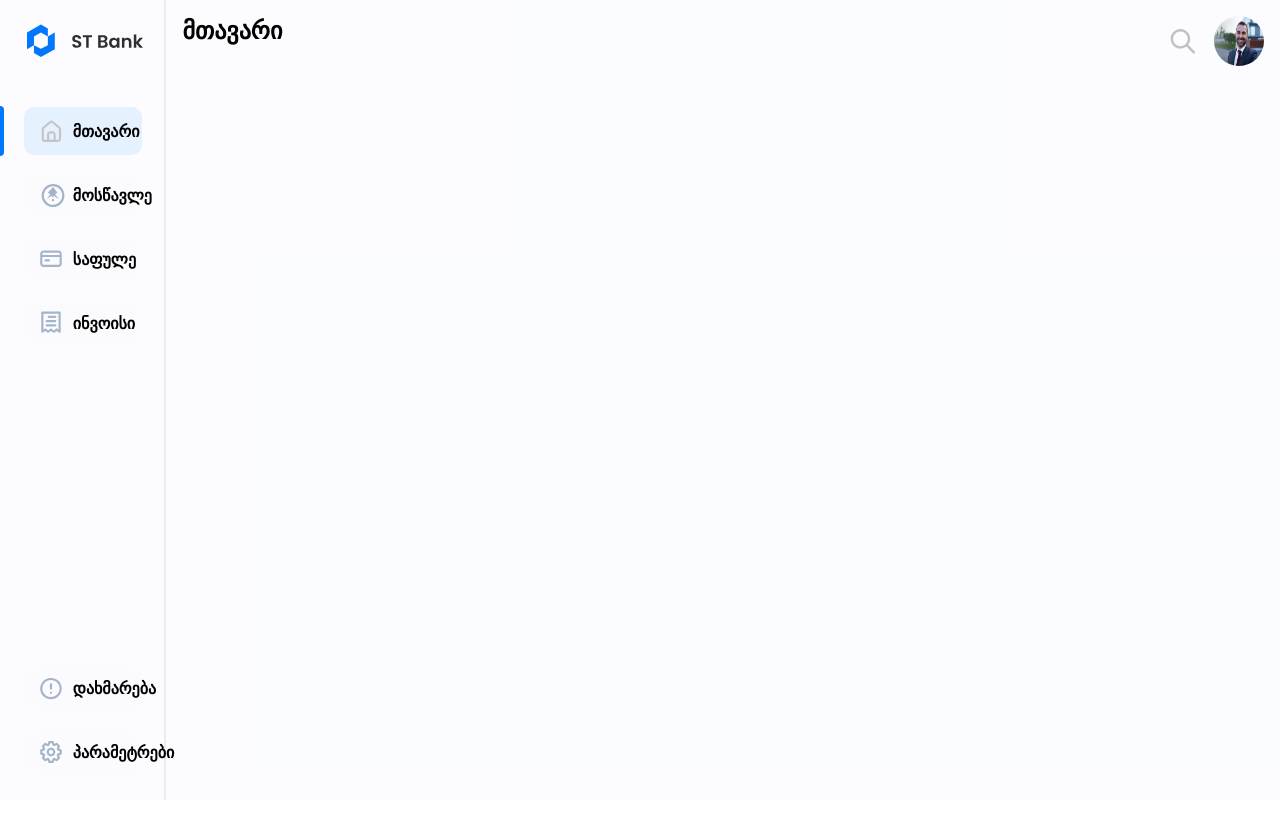
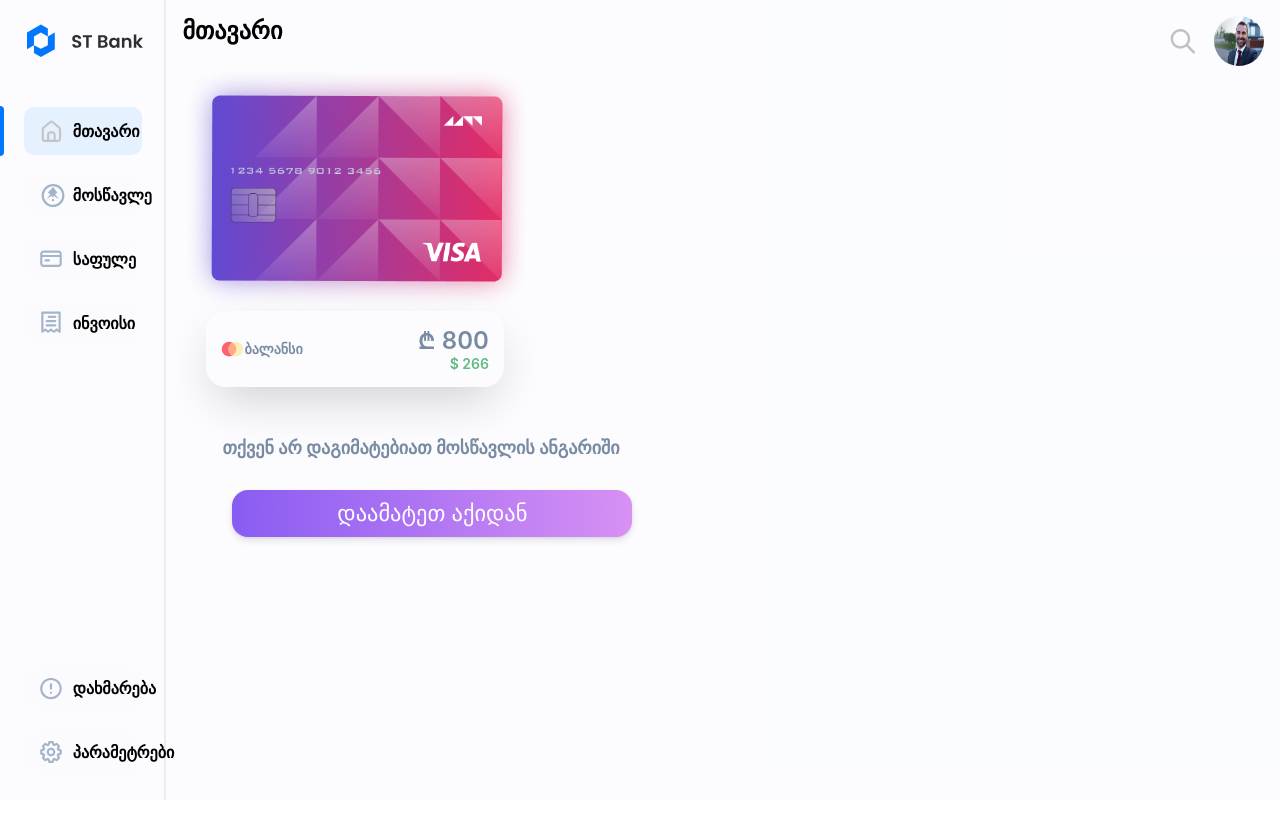
Before and after one commit to levaniCS/Student-bank, a Next.js app: page /dashboard in a window 1280 px wide. Built offline with nearby package versions, Linux system fonts and the light colour scheme.

Commit message:
add student add form

```diff
--- a/components/dashboard/components/main/index.tsx
+++ b/components/dashboard/components/main/index.tsx
@@ -1,8 +1,9 @@
 import styled from "styled-components";
-import { AuthDataProps } from "../../../../utils/form.interfaces";
+import { AuthAndNavProps } from "../../../../utils/form.interfaces";
+import MainContent from "../mainContent/mainContent";
 
 
-const MainSection = ({ status, user } : AuthDataProps) => {
+const MainSection = ({ status, user, activeNav, setActiveNav, students } : AuthAndNavProps) => {
   return (
     <MainSectionComponent>
       <MainContainer>
@@ -11,51 +12,10 @@ const MainSection = ({ status, user } : AuthDataProps) => {
           <Profile>
             <img style={{ width: "30px" }} src="/icons/search.svg" alt="" />
             <ProfilePhoto src="/images/profile.jpg" alt="" />
-            {status.loggedIn && <BalanceTitle>{`${user.userDetails.name} - ${user.userDetails.isParent ? 'Parent' : 'Child'}`}</BalanceTitle>}
+            {status.loggedIn && <Title>{`${user.userDetails.name} - ${user.userDetails.isParent ? 'Parent' : 'Child'}`}</Title>}
           </Profile>
         </Header>
-        {status.loggedIn && (
-          <Container>
-            <MyCard>
-              <Card src="/images/card.png" alt="" />
-              <Balance>
-                <div
-                  style={{
-                    display: "flex",
-                    gap: "10px",
-                    justifyContent: "space-between",
-                  }}
-                >
-                  <div
-                    style={{
-                      display: "flex",
-                      alignItems: "center",
-                    }}
-                  >
-                    <img src="/icons/mastercard.svg" alt="" />
-                    <BalanceTitle style={{ fontSize: "14px" }}>
-                      ბალანსი
-                    </BalanceTitle>
-                  </div>
-                  <div
-                    style={{
-                      display: "flex",
-                      flexDirection: "column",
-                      textAlign: "right",
-                    }}
-                  >
-                    <BalanceTitle style={{ fontSize: "24px" }}>
-                      ₾ 800
-                    </BalanceTitle>
-                    <BalanceTitle style={{ fontSize: "14px", color: "#61BB84" }}>
-                      $ 266
-                    </BalanceTitle>
-                  </div>
-                </div>
-              </Balance>
-            </MyCard>
-          </Container>
-        )}
+        <MainContent activeNav={activeNav} setActiveNav={setActiveNav} status={status} user={user} students={students} />
       </MainContainer>
     </MainSectionComponent>
   );
@@ -71,7 +31,6 @@ const MainSectionComponent = styled("div")`
 const MainContainer = styled("div")`
   width: 100%;
 `;
-const Container = styled("div")``;
 
 const Header = styled("div")`
   width: 100%;
@@ -94,30 +53,3 @@ const ProfilePhoto = styled("img")`
   width: 50px;
   height: 50px;
 `;
-
-const Card = styled("img")`
-  width: 350px;
-  cursor: pointer;
-  &:hover {
-    transform: scale(1.01);
-  }
-`;
-const MyCard = styled("div")`
-  display: flex;
-  flex-direction: column;
-  width: fit-content;
-`;
-const Balance = styled("div")`
-  box-shadow: rgba(0, 0, 0, 0.2) 0px 18px 50px -10px;
-  width: 85%;
-  border-radius: 20px;
-  padding: 15px;
-  margin-left: 1.5rem;
-`;
-const BalanceTitle = styled("h1")`
-  font-size: 14px;
-  color: #798ba3;
-  font-weight: 600;
-  padding: 0;
-  margin: 0;
-`;
--- /dev/null
+++ b/components/dashboard/components/mainContent/mainContent.tsx
@@ -0,0 +1,15 @@
+import { AuthAndNavProps } from "../../../../utils/form.interfaces"
+import MainTab from "./mainTab"
+import StudentTab from "./studentTab"
+
+const MainContent = (props: AuthAndNavProps) => {
+  const { activeNav } = props
+  return (
+    <>
+      {activeNav === 'main' && <MainTab {...props} />}
+      {activeNav === 'student' && <StudentTab {...props} />}
+    </>
+  )
+}
+
+export default MainContent
--- /dev/null
+++ b/components/dashboard/components/mainContent/mainTab/index.tsx
@@ -0,0 +1,161 @@
+import React from 'react'
+import styled from 'styled-components'
+import { AuthAndNavProps, RegisterDataProps } from '../../../../../utils/form.interfaces';
+import { StyledButton } from '../../../../forms/formStyles';
+
+const MainTab = ({ students, setActiveNav }: AuthAndNavProps) => {
+  const { list } = students;
+
+  const renderStudentList = () => list.map((i: RegisterDataProps, idx: number) => {
+    return (
+      <StudentItem key={idx}>
+        <p>{i.name}</p>
+        <p>{i.surname}</p>
+        <p>{i.email}</p>
+      </StudentItem>
+    )
+  })
+
+  return (
+    <Container>
+      <MyCard>
+        <Card src="/images/card.png" alt="" />
+        <Balance>
+          <div
+            style={{
+              display: "flex",
+              gap: "10px",
+              justifyContent: "space-between",
+            }}
+          >
+            <div
+              style={{
+                display: "flex",
+                alignItems: "center",
+              }}
+            >
+              <img src="/icons/mastercard.svg" alt="" />
+              <BalanceTitle style={{ fontSize: "14px" }}>
+                ბალანსი
+              </BalanceTitle>
+            </div>
+            <div
+              style={{
+                display: "flex",
+                flexDirection: "column",
+                textAlign: "right",
+              }}
+            >
+              <BalanceTitle style={{ fontSize: "24px" }}>
+                ₾ 800
+              </BalanceTitle>
+              <BalanceTitle style={{ fontSize: "14px", color: "#61BB84" }}>
+                $ 266
+              </BalanceTitle>
+            </div>
+          </div>
+        </Balance>
+      </MyCard>
+
+
+
+      {/* სია */}
+      {list.length > 0 && (
+        <>
+          <StyledTitle>მოსწავლეები</StyledTitle>
+          <StyledHeader>
+            <p>სახელი</p>
+            <p>გვარი</p>
+            <p>ელ ფოსტა</p>
+          </StyledHeader>
+        </>
+      )}
+      <StudentList>
+        {list.length > 0 ? renderStudentList() : (
+            <>
+              <BalanceTitle style={{ fontSize: 18, marginTop: 50 }}>თქვენ არ დაგიმატებიათ მოსწავლის ანგარიში</BalanceTitle>
+              <StyledButton style={{ width: 400 }} onClick={() => setActiveNav('student')}>დაამატეთ აქიდან</StyledButton>
+            </>
+          )}
+      </StudentList>
+    </Container>
+  )
+}
+
+const Container = styled("div")``;
+
+const Card = styled("img")`
+  width: 350px;
+  cursor: pointer;
+  &:hover {
+    transform: scale(1.01);
+  }
+`;
+
+const MyCard = styled("div")`
+  display: flex;
+  flex-direction: column;
+  width: fit-content;
+`;
+
+const Balance = styled("div")`
+  box-shadow: rgba(0, 0, 0, 0.2) 0px 18px 50px -10px;
+  width: 85%;
+  border-radius: 20px;
+  padding: 15px;
+  margin-left: 1.5rem;
+`;
+
+const BalanceTitle = styled("h1")`
+  font-size: 14px;
+  color: #798ba3;
+  font-weight: 600;
+  padding: 0;
+  margin: 0;
+`;
+
+const StudentList = styled("ul")`
+  list-style: none;
+
+`
+const StudentItem = styled("li")`
+  margin: 20px;
+  min-height: 100px;
+  box-shadow: rgba(0, 0, 0, 0.2) 0px 18px 50px -10px;
+  border-radius: 2rem;
+
+  display: flex;
+  justify-content: space-around;
+  align-items: center;
+
+  p {
+    font-size: 17px;
+    color: #547cb1;
+  }
+`
+
+const StyledHeader = styled("div")`
+  margin: 20px 50px;
+  min-height: 70px;
+  box-shadow: rgba(0, 0, 0, 0.2) 0px 18px 50px -10px;
+  border-radius: 2rem;
+
+  display: flex;
+  font-weight: bold;
+  justify-content: space-around;
+  align-items: center;
+
+  p {
+    font-size: 18px;
+    color: #547cb1;
+  }
+`
+
+const StyledTitle = styled("h2")`
+  color: #547cb1;
+  font-size: 25px;
+  margin-top: 80px;
+  margin-left: 50px;
+`
+
+export default MainTab
--- /dev/null
+++ b/components/dashboard/components/mainContent/studentTab/index.tsx
@@ -0,0 +1,35 @@
+import React, { useState } from 'react'
+import styled from 'styled-components'
+import { AuthAndNavProps } from '../../../../../utils/form.interfaces'
+import Register from '../../../../forms/register'
+
+const StudentTab = (props: AuthAndNavProps ) => {
+  const [showForm, setShowForm] = useState(false)
+
+  return (
+    <div>
+      <StyledAddStudentContainer onClick={() => setShowForm(!showForm)}>მოსწავლის დამატება</StyledAddStudentContainer>
+      {showForm && (
+        <Register
+          {...props}
+          isStudentAdd
+          onCancel={() => setShowForm(!showForm)}
+        />
+      )}
+    </div>
+  )
+}
+
+const StyledAddStudentContainer = styled("div")`
+  /* height: 100px; */
+  width: fit-content;
+  color: gray;
+  font-weight: bold;
+  background: rgb(229, 241, 255);
+  padding: 20px;
+  margin: 20px 0;
+  border-radius: 2rem;
+  cursor: pointer;
+`
+
+export default StudentTab
--- a/components/dashboard/index.tsx
+++ b/components/dashboard/index.tsx
@@ -1,4 +1,4 @@
-import React, { useContext } from "react";
+import React, { useContext, useState } from "react";
 import styled from "styled-components";
 import MainSection from "./components/main";
 import Navigation from "./components/navigation";
@@ -6,14 +6,15 @@ import { AuthContext } from '../../context/authContext';
 
 
 const DashboardPage = () => {
-  const { status, user } = useContext(AuthContext);
+  const [activeNav, setActiveNav] = useState("main");
+  const ctx = useContext(AuthContext);
 
 
   return (
     <DashboardContainer>
       <DashboardSection>
-        <Navigation status={status} user={user} />
-        <MainSection status={status} user={user} />
+        <Navigation {...ctx} setActiveNav={setActiveNav} activeNav={activeNav} />
+        <MainSection {...ctx} activeNav={activeNav} setActiveNav={setActiveNav} />
       </DashboardSection>
     </DashboardContainer>
   );
--- a/context/authContext.js
+++ b/context/authContext.js
@@ -5,6 +5,8 @@ export const AuthContext = createContext();
 const AuthProvider = ({ children }) => {
     const [ loggedIn, setLoggedIn ] = useState(false);
     const [userDetails, setUserDetails] = useState([]);
+    const [students, setStudents] = useState([]);
+
 
     const login = values => {
         setLoggedIn(true);
@@ -22,6 +24,17 @@ const AuthProvider = ({ children }) => {
         });
     }
 
+
+    const addStudent = values => {
+        console.log('students', students)
+        const oldStudents = [...students]
+        const newStudent = {...values, isParent: false}
+
+        setStudents([
+            ...oldStudents, newStudent
+        ]);
+    }
+
     const logout = () => {
         setLoggedIn(false);
         setUserDetails([]);
@@ -33,6 +46,10 @@ const AuthProvider = ({ children }) => {
             login,
             logout,
             register
+        },
+        students: {
+            addStudent,
+            list: students
         },
         user: {
             userDetails,
--- a/pages/auth.tsx
+++ b/pages/auth.tsx
@@ -1,5 +1,5 @@
 import React, { useState, useContext } from 'react'
-import styled, {  } from 'styled-components'
+import styled from 'styled-components'
 import Login from '../components/forms/login'
 import Register from '../components/forms/register'
 import { AuthContext } from '../context/authContext';
@@ -7,13 +7,13 @@ import { AuthDataProps } from '../utils/form.interfaces';
 
 
 const AuthPage = () => {
-  const { status, user } = useContext<AuthDataProps>(AuthContext);
+  const {status, user, students } = useContext<AuthDataProps>(AuthContext);
   const [isLogin, setIsLogin] = useState(true)
 
   return (
     <Container>
       <StyledRightContainer>
-        {isLogin ? <Login status={status} user={user} /> : <Register status={status} user={user} />}
+        {isLogin ? <Login status={status} user={user} students={students} /> : <Register status={status} user={user} students={students} />}
         <StyledLinkText onClick={() => setIsLogin(!isLogin)}>
           {isLogin ? 'არ ხართ დარეგისტრირებული? გაიარეთ რეგისტრაცია აქიდან' : 'დაბრუნდით ავტორიზაციის გვერდზე'}
         </StyledLinkText>
```
Also changed, not shown: components/dashboard/components/navigation/index.tsx (+5 -7 lines), components/forms/register.tsx (+18 -6 lines), utils/form.interfaces.ts (+11 -0 lines).
